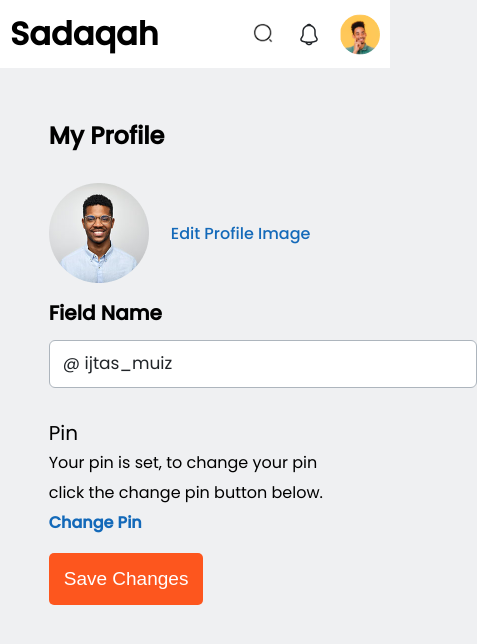
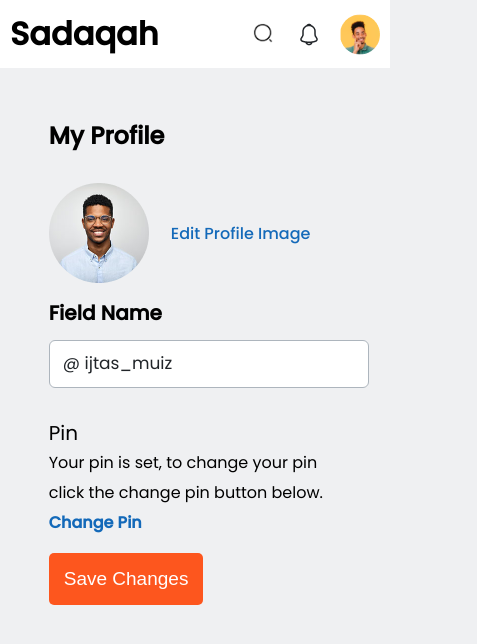
Before and after one commit to IderaNimah/Sadaqah-App, a React (Vite) app: page /profile in a window 390 px wide. Shown: the top 644 px of the page, 477 px wide, since content can reach past the window. Built offline with nearby package versions, Linux system fonts and the light colour scheme; the HTML template or start-up script is replaced by a standard one.

Commit message:
current pages mobile

```diff
--- a/src/App.css
+++ b/src/App.css
@@ -791,4 +791,9 @@ nav li {
 .blueCard, .orangeCard, .emptyCard{
   width: 361px;
 }
+
+/* Profile */
+.profileField input{
+  width: 100%;
 }
+}
```
